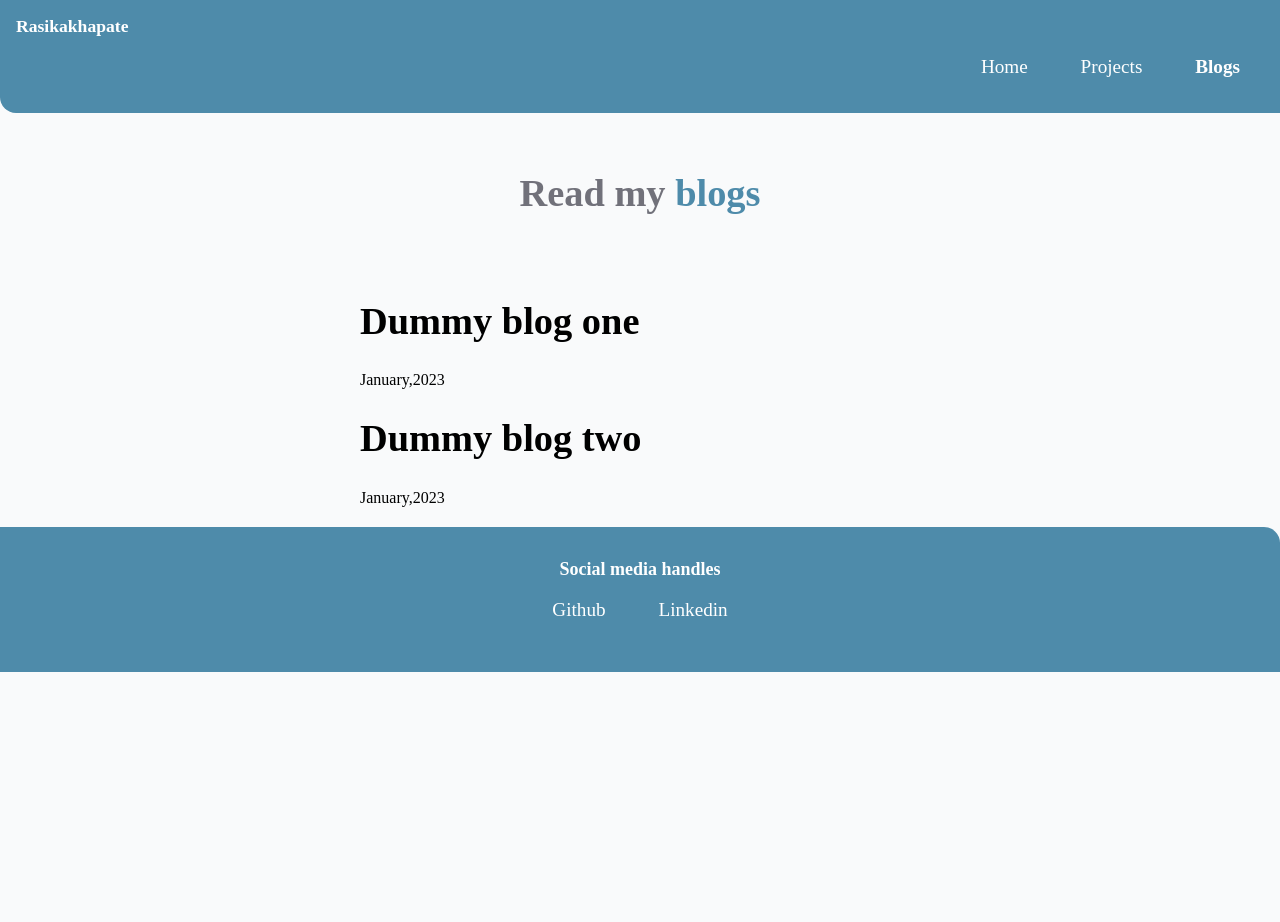
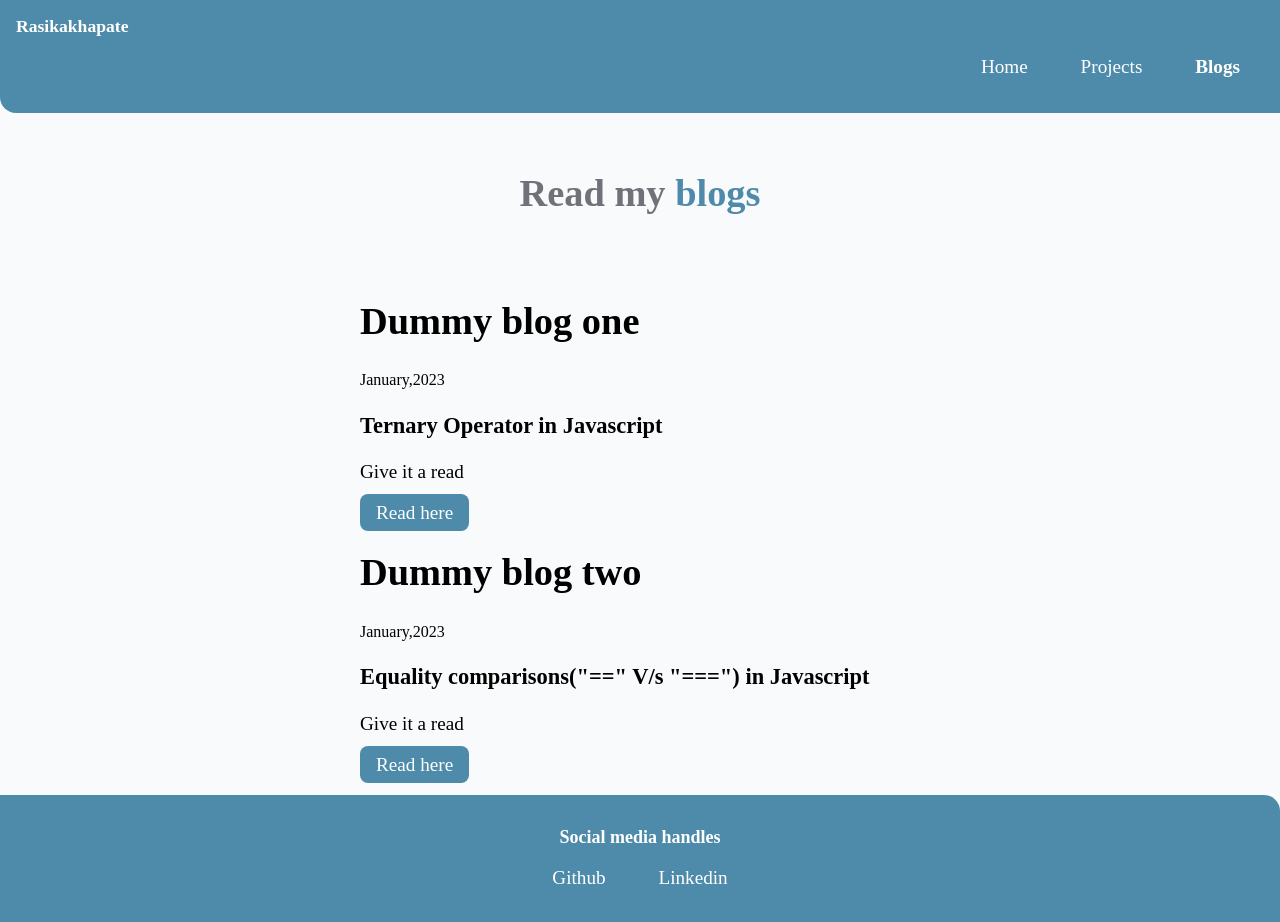
Before and after one commit to rasika-khapate/rasika-khapate-portfolio, a plain HTML site: page blogs.html in a window 1280 px wide. Before the commit the page ends 800 px from the top, so only its background shows below. Drawn offline with Linux system fonts and the light colour scheme; a web font is replaced by a local one.

Commit message:
docs updated

```diff
--- a/blogs.html
+++ b/blogs.html
@@ -32,6 +32,10 @@
             <div class="container centered-container">
                 <h1>Dummy blog one</h1>
                 <small>January,2023</small>
+                <h3>Ternary Operator in Javascript</h3>
+                <p>Give it a read</p>
+                <a class="link link-primary"href="https://rasika.hashnode.dev/ternary-operator-in-javascript">Read here</a>
+
                             </div>
         </li>
 
@@ -39,6 +43,9 @@
             <div class="container centered-container">
                 <h1>Dummy blog two </h1>
                 <small>January,2023</small>
+                <h3>Equality comparisons("==" V/s "===") in Javascript</h3>
+                <p>Give it a read</p>
+                <a class="link link-primary"href="https://rasika.hashnode.dev/equality-comparisons-vs-in-javascript">Read here</a>
                             </div>
         </li>
 
```
Also changed, not shown: projects.html (+0 -2 lines).
